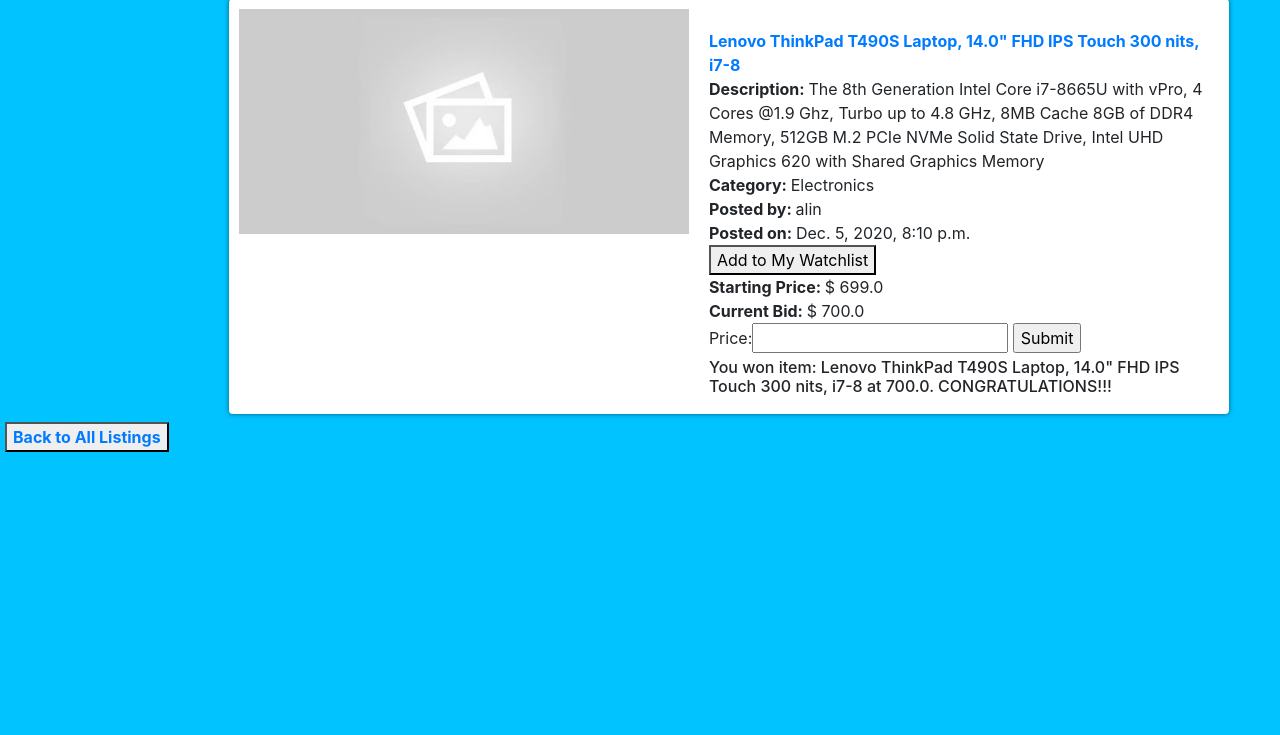
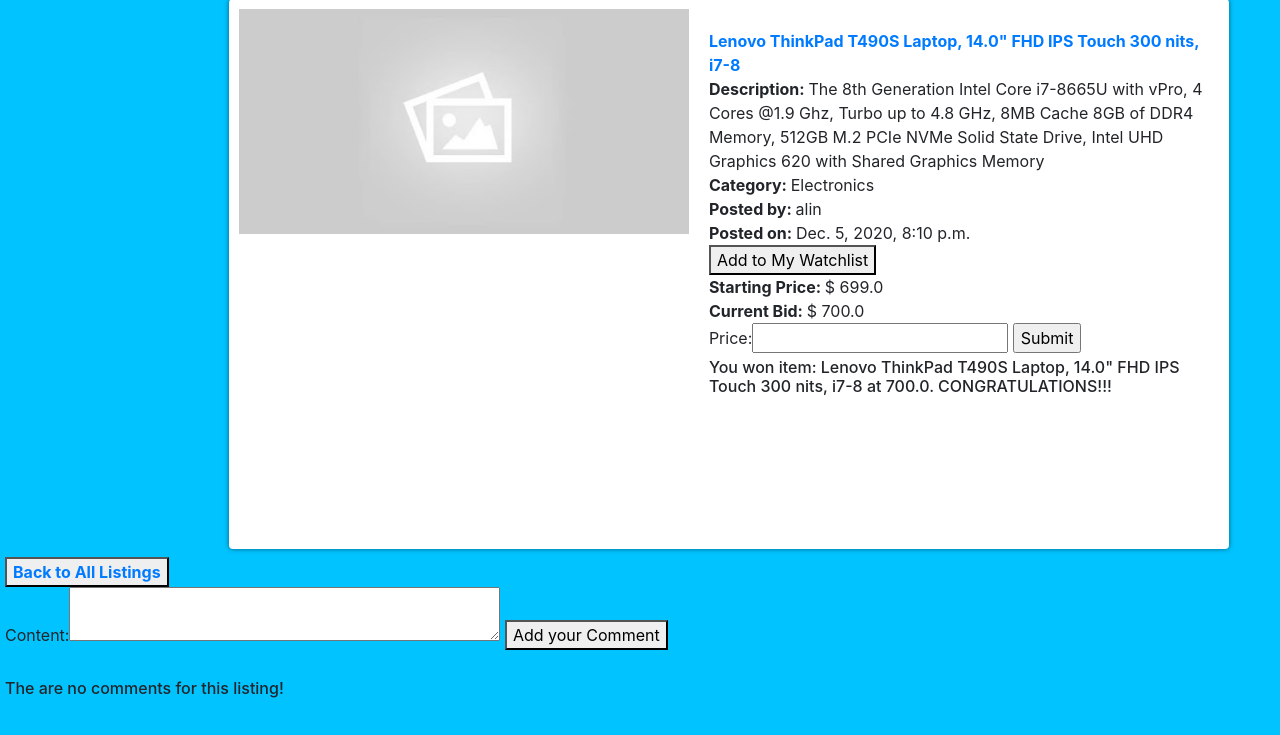
Before and after one commit to magaranin/commerce, a Django app: page /auctions/4 in a window 1280 px wide. Shown: the part 183-918 px from the top of the page. Before the commit the page ends 635 px from the top, so only its background shows below. Run offline with Django 3.2, Linux system fonts and the light colour scheme; a user stored in the database is signed in; data comes from the database, SQL or seed files in the repository; both versions use the stored data as it was after the commit; some libraries are stand-ins or nearby versions.

Commit message:
Add functionality to comments

```diff
--- a/auctions/admin.py
+++ b/auctions/admin.py
@@ -1,6 +1,6 @@
 from django.contrib import admin
 
-from .models import User, Category, Listing, Bid
+from .models import User, Category, Listing, Bid, Comment
 
 # Register your models here.
 
@@ -8,3 +8,4 @@
 admin.site.register(Category)
 admin.site.register(Listing)
 admin.site.register(Bid)
+admin.site.register(Comment)
--- a/auctions/forms.py
+++ b/auctions/forms.py
@@ -1,5 +1,5 @@
 from django.forms import ModelForm, Textarea
-from .models import User, Listing, Category, Bid
+from .models import User, Listing, Category, Bid, Comment
 from django import forms
 
 class Create_new_listingForm(ModelForm):
@@ -14,3 +14,12 @@
     class Meta:
         model = Bid
         fields = ['price']
+
+
+class CommentForm(ModelForm):
+    class Meta:
+        model = Comment
+        fields = ['content']
+        widgets = {
+            'content': Textarea(attrs={'col-md': 2, 'col-lg': 50, 'rows' : 2})
+        }
--- a/auctions/models.py
+++ b/auctions/models.py
@@ -37,3 +37,13 @@
     price = models.FloatField()
     def __str__(self):
         return f"{self.user} bids an amount of {self.price} on {self.listing}"
+
+
+class Comment(models.Model):
+    user = models.ForeignKey(User, on_delete=models.CASCADE)
+    content = models.CharField(max_length=2048)
+    listing = models.ForeignKey(Listing, on_delete=models.CASCADE)
+    created_date = models.DateTimeField(auto_now=True)
+
+    def __str__(self):
+        return f"This comment was created on {self.created_date} by {self.user} : {self.content}"
--- a/auctions/static/auctions/styles.css
+++ b/auctions/static/auctions/styles.css
@@ -47,6 +47,7 @@
     top: 50%;
     left: 17%;
     width: 1000px;
+    height: 550px;
     padding: 10px;
     margin: 8px;
     box-sizing: border-box;
@@ -66,8 +67,9 @@
 }
 
 .box .imgBx img {
-    max-width: 100%;
+    width: 100%;
 }
+
 
 .box .content {
     padding-left: 20px;
--- a/auctions/templates/auctions/listing.html
+++ b/auctions/templates/auctions/listing.html
@@ -32,12 +32,14 @@
             <strong>Starting Price: </strong> $ {{ listing.starting_price }}<br>
             <strong>Current Bid: </strong> $ {{ listing.current_price }}<br>
             {% if user != listing.owner %}
+            <div class="message">
                 {% if message %}
-                    <div>{{ message }}</div>
+                    {{ message }}
                 {% endif %}
+            </div>
                 <form action="{% url 'bid' listing.id %}" method="POST">
                     {% csrf_token %}
-                    {{ form }}
+                    {{ bid_form }}
                     <input type="submit">
                 </form>
             {% endif %}
@@ -49,6 +51,7 @@
                 </form>
             </div>
             {% endif %}
+            <div class="message">
                 {% if not listing.listing_active and user == listing.buyer %}
                     <h6>You won item: {{ listing.title }} at {{ listing.current_price }}. CONGRATULATIONS!!!</strong></h6>
                 {% endif %}
@@ -56,8 +59,28 @@
                 {% if not listing.listing_active and user == listing.owner %}
                     <h6><strong>Your listing was closed at {{ listing.current_price }}!</strong></h6>
                 {% endif %}
-
             </div>
         </div>
-    <button type="button"><a href= "{% url 'index' %}"><strong>Back to All Listings</strong></a></button>
+    </div>
+    <button type="button"><a href= "{% url 'index' %}"><strong>Back to All Listings</strong></a></button><br>
+    <div>
+        <form action="{% url 'comment' listing.id %}" method="POST">
+            {% csrf_token %}
+            {{ comment_form }}
+                <button type="submit">Add your Comment</button><br>
+                <br>
+        </form>
+    </div>
+
+
+    {% for comment in comments %}
+        <div class="comment">
+            <strong>{{ comment.user }}</strong> at: {{ comment.created_date }}
+            {{ comment.content }}
+        </div>
+            {% empty %}
+                <h6>The are no comments for this listing!</h6><br>
+    {% endfor %}
+
+
 {% endblock %}
--- a/auctions/urls.py
+++ b/auctions/urls.py
@@ -15,4 +15,5 @@
     path("watchlist", views.watchlist, name="watchlist"),
     path("bid/<int:listing_id>", views.bid, name="bid"),
     path("close_listing/<int:listing_id>", views.close_listing, name="close_listing"),
+    path("comment/<int:listing_id>", views.comment, name="comment"),
 ]
--- a/auctions/views.py
+++ b/auctions/views.py
@@ -7,8 +7,8 @@
 from django.forms import ModelForm
 
 
-from .models import User, Listing, Category, Bid
-from .forms import Create_new_listingForm, BidForm
+from .models import User, Listing, Category, Bid, Comment
+from .forms import Create_new_listingForm, BidForm, CommentForm
 from django.contrib.auth.decorators import login_required
 
 
@@ -78,13 +78,16 @@
 def listing(request, listing_id):
     user = request.user
     listing = Listing.objects.get(pk=listing_id)
+    comments = Comment.objects.filter(listing=listing)
     is_watched = user.watchlist_items.filter(pk=listing_id).exists()
     can_close = listing.listing_active == True and request.user == listing.owner
     return render(request, "auctions/listing.html", {
         "listing": listing,
         "is_watched": is_watched,
         "can_close": can_close,
-        "form": BidForm()
+        "bid_form": BidForm(),
+        "comment_form": CommentForm(),
+        "comments": comments
     })
 
 @login_required
@@ -132,14 +135,17 @@
             listing = Listing.objects.get(pk=listing_id)
             current_price = listing.current_price
             start_price = listing.starting_price
+            comments = Comment.objects.filter(listing=listing)
             if price < start_price:
                 user = request.user
                 is_watched = user.watchlist_items.filter(pk=listing_id).exists()
                 return render(request, "auctions/listing.html", {
                     "listing": listing,
                     "is_watched": is_watched,
-                    "form": form,
-                    "message": "Bid can't be less than asking price!"
+                    "bid_form": form,
+                    "comment_form": CommentForm(),
+                    "message": "Bid can't be less than asking price!",
+                    "comments": comments,
                     })
             if (current_price is None and price >= start_price) or price > current_price:
                     bid = form.save(commit=False)
@@ -153,8 +159,10 @@
                     return render(request, "auctions/listing.html", {
                         "listing": listing,
                         "is_watched": is_watched,
-                        "form": BidForm(),
-                        "message": "Bid successfully placed!"
+                        "bid_form": BidForm(),
+                        "comment_form": CommentForm(),
+                        "message": "Bid successfully placed!",
+                        "comments": comments,
                         })
             else:
                 user = request.user
@@ -162,8 +170,10 @@
                 return render(request, "auctions/listing.html", {
                     "listing": listing,
                     "is_watched": is_watched,
-                    "form": form,
-                    "message": "Price can't be less or equal to the previous bid!"
+                    "bid_form": form,
+                    "comment_form": CommentForm(),
+                    "message": "Price can't be less or equal to the previous bid!",
+                    "comments": comments,
                     })
     else:
         return HttpResponseRedirect(reverse("listing", args=(listing_id,)))
@@ -179,6 +189,8 @@
                 listing.save()
                 return render(request, "auctions/listing.html", {
                     "listing": listing,
+                    "bid_form": BidForm(),
+                    "comment_form": CommentForm(),
                     })
             else:
                 listing.buyer = Bid.objects.filter(listing=listing).last().user
@@ -186,9 +198,32 @@
                 listing.save()
                 return render(request, "auctions/listing.html", {
                     "listing": listing,
+                    "bid_form": BidForm(),
+                    "comment_form": CommentForm(),
                     })
         else:
             return render(request, "auctions/listing.html", {
                 "listing": listing,
+                "bid_form": BidForm(),
+                "comment_form": CommentForm(),
                 })
     return HttpResponseRedirect(reverse("listing page", args=(listing_id,)))
+
+
+@login_required
+def comment(request, listing_id):
+    form = CommentForm(request.POST)
+    listing = Listing.objects.get(pk=listing_id)
+    comments = Comment.objects.filter(listing=listing)
+    if request.method == "POST" and form.is_valid():
+        user = request.user
+        new_comment = form.save(commit=False)
+        new_comment.user = request.user
+        new_comment.listing = listing
+        new_comment = form.save()
+    return render(request, "auctions/listing.html", {
+        "listing": listing,
+        "bid_form": BidForm(),
+        "comment_form": CommentForm(),
+        "comments": comments
+        })
```
Also changed, not shown: auctions/templates/auctions/create_new_listing.html (+5 -3 lines), auctions/templates/auctions/index.html (line endings or trailing spaces), db.sqlite3. Lines whose indentation alone changed are shown as unchanged.
